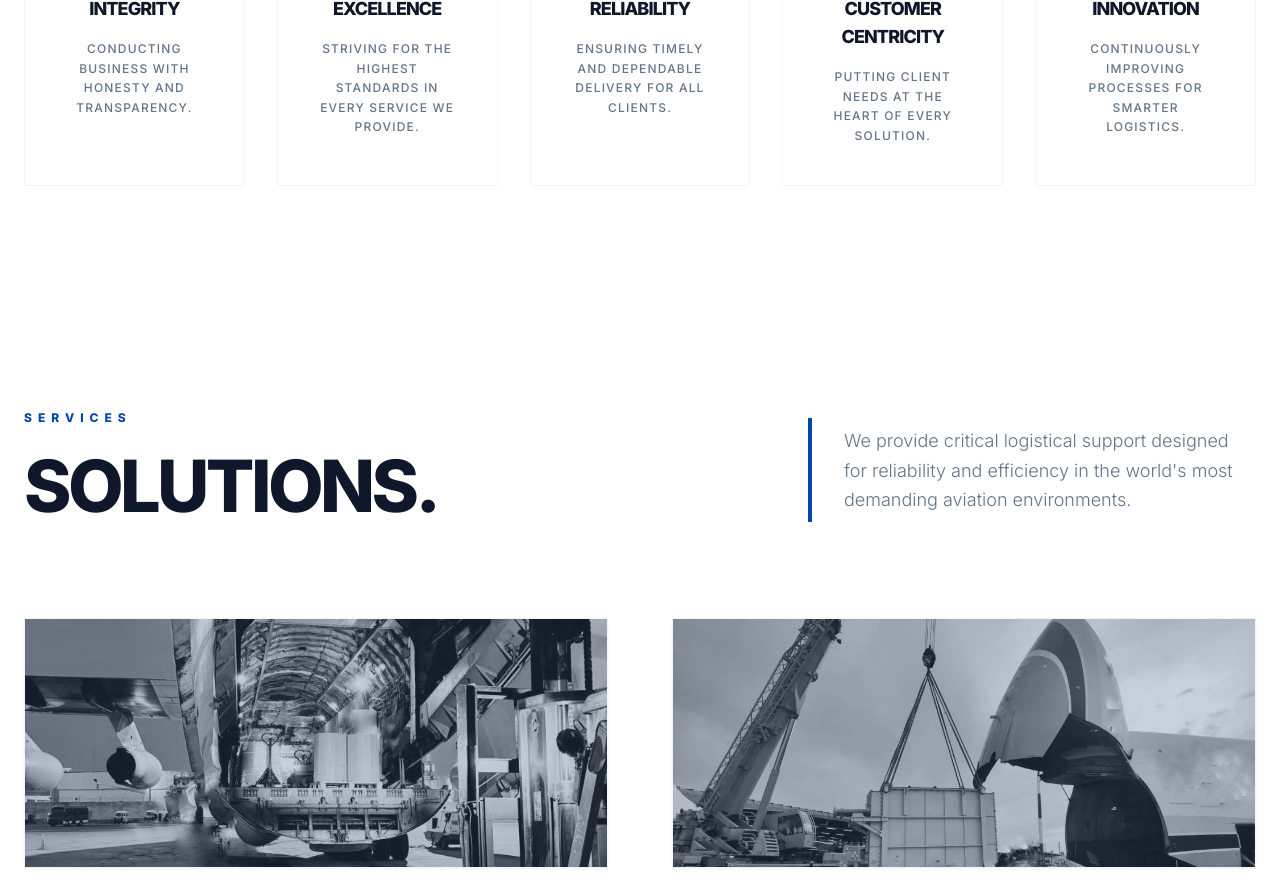
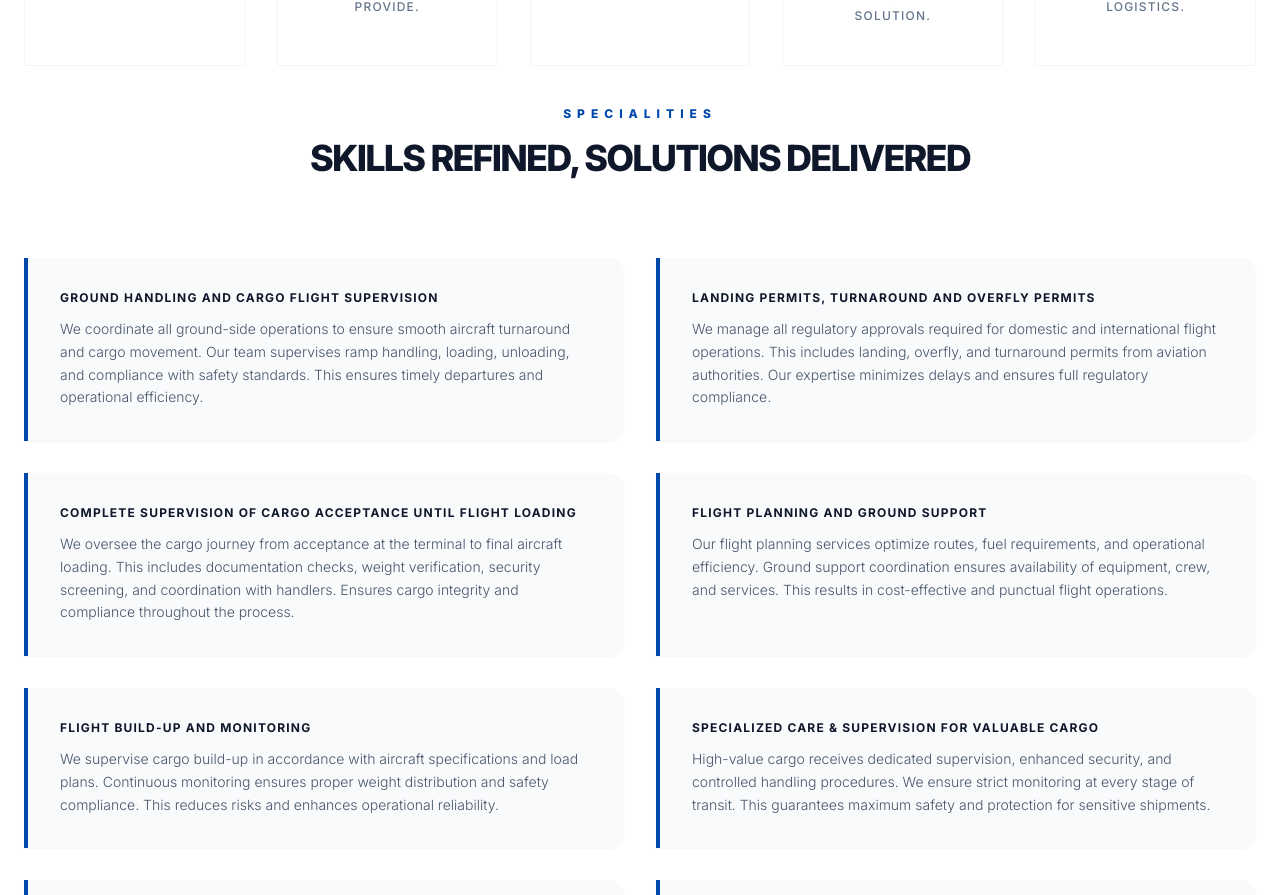
Before and after one commit to RashadMuhammad/CHAPTER-50, a React (Vite) app: page / in a window 1280 px wide. Shown: the part 1860-2755 px from the top of the page. Built offline with nearby package versions, Linux system fonts and the light colour scheme.

Commit message:
Specialities added

```diff
--- a/components/About.tsx
+++ b/components/About.tsx
@@ -1,6 +1,5 @@
-
-import React from 'react';
-import { VALUES } from '../constants';
+import React from "react";
+import { VALUES } from "../constants";
 
 const About: React.FC = () => {
   return (
@@ -8,22 +7,39 @@ const About: React.FC = () => {
       <div className="container mx-auto px-6">
         <div className="flex flex-col lg:flex-row gap-16 items-center">
           <div className="lg:w-1/2">
-            <h2 className="text-brand-primary text-sm font-bold uppercase tracking-[0.2em] mb-4">About Us</h2>
+            <h2 className="text-brand-primary text-sm font-bold uppercase tracking-[0.2em] mb-4">
+              About Us
+            </h2>
             <h3 className="text-4xl md:text-5xl font-black text-slate-900 mb-6 leading-tight tracking-tight uppercase">
-              Dubai's Trusted Partner in <span className="text-brand-primary">Aviation.</span>
+              Dubai's Trusted Partner in{" "}
+              <span className="text-brand-primary">Aviation.</span>
             </h3>
             <p className="text-slate-600 mb-6 leading-relaxed text-lg font-light">
-              Chapter50 Aviation Services combines a fresh perspective with proven expertise. We specialize in delivering dependable, high-quality services supported by practical operational knowledge and strong management capabilities.
+              Chapter50 Aviation Services combines a fresh perspective with
+              proven expertise. We specialize in delivering dependable,
+              high-quality services supported by practical operational knowledge
+              and strong management capabilities.
             </p>
 
             <div className="grid grid-cols-1 md:grid-cols-2 gap-8 mt-12">
               <div className="p-8 bg-slate-50 border-l-4 border-brand-primary rounded-r-2xl shadow-sm">
-                <h4 className="font-bold text-slate-900 mb-3 uppercase tracking-widest text-xs">Our Vision</h4>
-                <p className="text-sm text-slate-600 leading-relaxed font-light">Enhancing customer satisfaction by delivering practical, efficient, and dependable aviation solutions.</p>
+                <h4 className="font-bold text-slate-900 mb-3 uppercase tracking-widest text-xs">
+                  Our Vision
+                </h4>
+                <p className="text-sm text-slate-600 leading-relaxed font-light">
+                  Enhancing customer satisfaction by delivering practical,
+                  efficient, and dependable aviation solutions.
+                </p>
               </div>
               <div className="p-8 bg-slate-50 border-l-4 border-slate-300 rounded-r-2xl shadow-sm">
-                <h4 className="font-bold text-slate-900 mb-3 uppercase tracking-widest text-xs text-slate-500">Our Mission</h4>
-                <p className="text-sm text-slate-600 leading-relaxed font-light">To uphold highest ethical standards, exceed client expectations, and pursue continuous improvement in every operation.</p>
+                <h4 className="font-bold text-slate-900 mb-3 uppercase tracking-widest text-xs text-slate-500">
+                  Our Mission
+                </h4>
+                <p className="text-sm text-slate-600 leading-relaxed font-light">
+                  To uphold highest ethical standards, exceed client
+                  expectations, and pursue continuous improvement in every
+                  operation.
+                </p>
               </div>
             </div>
           </div>
@@ -38,31 +54,168 @@ const About: React.FC = () => {
               <div className="absolute inset-0 bg-brand-secondary/10 mix-blend-multiply"></div>
             </div>
             <div className="absolute -bottom-10 -left-10 w-48 h-48 bg-brand-primary rounded-sm -z-10 flex flex-col items-center justify-center p-6 text-white text-center shadow-xl">
-               <span className="text-5xl font-black italic">25+</span>
-               <span className="text-[10px] uppercase tracking-[0.3em] mt-3 font-bold leading-tight">Years Hub Experience</span>
+              <span className="text-5xl font-black italic">25+</span>
+              <span className="text-[10px] uppercase tracking-[0.3em] mt-3 font-bold leading-tight">
+                Years Hub Experience
+              </span>
             </div>
             <div className="absolute top-10 right-10 w-32 h-32 bg-slate-100 rounded-sm -z-10 opacity-40 border border-slate-200"></div>
           </div>
         </div>
 
         {/* Values Section */}
-        <div className="mt-40">
+        <div className="mt-10">
           <div className="text-center mb-20">
-            <h3 className="text-brand-primary text-xs font-black uppercase tracking-[0.5em] mb-4">Values</h3>
-            <h4 className="text-4xl font-black text-slate-900 uppercase tracking-tighter">Foundation of Excellence.</h4>
+            <h3 className="text-brand-primary text-xs font-black uppercase tracking-[0.5em] mb-4">
+              Values
+            </h3>
+            <h4 className="text-4xl font-black text-slate-900 uppercase tracking-tighter">
+              Foundation of Excellence.
+            </h4>
           </div>
           <div className="grid grid-cols-1 md:grid-cols-3 lg:grid-cols-5 gap-8">
             {VALUES.map((value) => (
-              <div key={value.title} className="p-10 border border-slate-100 rounded-sm hover:shadow-2xl transition-all bg-white group text-center">
+              <div
+                key={value.title}
+                className="p-10 border border-slate-100 rounded-sm hover:shadow-2xl transition-all bg-white group text-center"
+              >
                 <div className="w-16 h-16 bg-slate-50 text-brand-primary rounded-full flex items-center justify-center mx-auto mb-8 group-hover:bg-brand-primary group-hover:text-white transition-all duration-500">
-                  <svg className="w-8 h-8" fill="none" stroke="currentColor" viewBox="0 0 24 24">
-                    <path strokeLinecap="round" strokeLinejoin="round" strokeWidth="1.5" d={value.icon}></path>
+                  <svg
+                    className="w-8 h-8"
+                    fill="none"
+                    stroke="currentColor"
+                    viewBox="0 0 24 24"
+                  >
+                    <path
+                      strokeLinecap="round"
+                      strokeLinejoin="round"
+                      strokeWidth="1.5"
+                      d={value.icon}
+                    ></path>
                   </svg>
                 </div>
-                <h4 className="font-black text-slate-900 mb-4 uppercase tracking-tighter text-lg">{value.title}</h4>
-                <p className="text-xs text-slate-500 leading-relaxed font-medium uppercase tracking-widest">{value.description}</p>
+                <h4 className="font-black text-slate-900 mb-4 uppercase tracking-tighter text-lg">
+                  {value.title}
+                </h4>
+                <p className="text-xs text-slate-500 leading-relaxed font-medium uppercase tracking-widest">
+                  {value.description}
+                </p>
               </div>
             ))}
+          </div>
+        </div>
+
+        <div className="mt-10">
+          <div className="text-center mb-20">
+            <h3 className="text-brand-primary text-xs font-black uppercase tracking-[0.5em] mb-4">
+              SPECIALITIES
+            </h3>
+            <h4 className="text-4xl font-black text-slate-900 uppercase tracking-tighter">
+              Skills Refined, Solutions Delivered
+            </h4>
+          </div>
+          <div className="grid grid-cols-1 md:grid-cols-2 gap-8 mt-12">
+            <div className="p-8 bg-slate-50 border-l-4 border-brand-primary rounded-r-2xl shadow-sm">
+              <h4 className="font-bold text-slate-900 mb-3 uppercase tracking-widest text-xs">
+                GROUND HANDLING AND CARGO FLIGHT SUPERVISION
+              </h4>
+              <p className="text-sm text-slate-600 leading-relaxed font-light">
+                We coordinate all ground-side operations to ensure smooth
+                aircraft turnaround and cargo movement. Our team supervises ramp
+                handling, loading, unloading, and compliance with safety
+                standards. This ensures timely departures and operational
+                efficiency.
+              </p>
+            </div>
+            <div className="p-8 bg-slate-50 border-l-4 border-brand-primary rounded-r-2xl shadow-sm">
+              <h4 className="font-bold text-slate-900 mb-3 uppercase tracking-widest text-xs">
+                LANDING PERMITS, TURNAROUND AND OVERFLY PERMITS
+              </h4>
+              <p className="text-sm text-slate-600 leading-relaxed font-light">
+                We manage all regulatory approvals required for domestic and
+                international flight operations. This includes landing, overfly,
+                and turnaround permits from aviation authorities. Our expertise
+                minimizes delays and ensures full regulatory compliance.
+              </p>
+            </div>
+            <div className="p-8 bg-slate-50 border-l-4 border-brand-primary rounded-r-2xl shadow-sm">
+              <h4 className="font-bold text-slate-900 mb-3 uppercase tracking-widest text-xs">
+                COMPLETE SUPERVISION OF CARGO ACCEPTANCE UNTIL FLIGHT LOADING
+              </h4>
+              <p className="text-sm text-slate-600 leading-relaxed font-light">
+                We oversee the cargo journey from acceptance at the terminal to
+                final aircraft loading. This includes documentation checks,
+                weight verification, security screening, and coordination with
+                handlers. Ensures cargo integrity and compliance throughout the
+                process.
+              </p>
+            </div>
+            <div className="p-8 bg-slate-50 border-l-4 border-brand-primary rounded-r-2xl shadow-sm">
+              <h4 className="font-bold text-slate-900 mb-3 uppercase tracking-widest text-xs">
+                FLIGHT PLANNING AND GROUND SUPPORT
+              </h4>
+              <p className="text-sm text-slate-600 leading-relaxed font-light">
+                Our flight planning services optimize routes, fuel requirements,
+                and operational efficiency. Ground support coordination ensures
+                availability of equipment, crew, and services. This results in
+                cost-effective and punctual flight operations.
+              </p>
+            </div>
+            <div className="p-8 bg-slate-50 border-l-4 border-brand-primary rounded-r-2xl shadow-sm">
+              <h4 className="font-bold text-slate-900 mb-3 uppercase tracking-widest text-xs">
+                FLIGHT BUILD-UP AND MONITORING
+              </h4>
+              <p className="text-sm text-slate-600 leading-relaxed font-light">
+                We supervise cargo build-up in accordance with aircraft
+                specifications and load plans. Continuous monitoring ensures
+                proper weight distribution and safety compliance. This reduces
+                risks and enhances operational reliability.
+              </p>
+            </div>
+            <div className="p-8 bg-slate-50 border-l-4 border-brand-primary rounded-r-2xl shadow-sm">
+              <h4 className="font-bold text-slate-900 mb-3 uppercase tracking-widest text-xs">
+                SPECIALIZED CARE & SUPERVISION FOR VALUABLE CARGO
+              </h4>
+              <p className="text-sm text-slate-600 leading-relaxed font-light">
+                High-value cargo receives dedicated supervision, enhanced
+                security, and controlled handling procedures. We ensure strict
+                monitoring at every stage of transit. This guarantees maximum
+                safety and protection for sensitive shipments.
+              </p>
+            </div>
+            <div className="p-8 bg-slate-50 border-l-4 border-brand-primary rounded-r-2xl shadow-sm">
+              <h4 className="font-bold text-slate-900 mb-3 uppercase tracking-widest text-xs">
+                AIR FREIGHT
+              </h4>
+              <p className="text-sm text-slate-600 leading-relaxed font-light">
+                We provide comprehensive air freight solutions tailored to
+                time-critical and specialized cargo. Our services include
+                coordination, documentation, and carrier liaison. Ensures fast,
+                secure, and reliable cargo movement worldwide.
+              </p>
+            </div>
+            <div className="p-8 bg-slate-50 border-l-4 border-brand-primary rounded-r-2xl shadow-sm">
+              <h4 className="font-bold text-slate-900 mb-3 uppercase tracking-widest text-xs">
+                FLIGHT SUPPORT
+              </h4>
+              <p className="text-sm text-slate-600 leading-relaxed font-light">
+                Our flight support services cover operational planning,
+                coordination, and real-time assistance. We ensure smooth
+                communication between crews, ground handlers, and authorities.
+                This enhances efficiency and operational control.
+              </p>
+            </div>
+            <div className="p-8 bg-slate-50 border-l-4 border-brand-primary rounded-r-2xl shadow-sm">
+              <h4 className="font-bold text-slate-900 mb-3 uppercase tracking-widest text-xs">
+                EXPORT IMPORT DOCUMENTATION
+              </h4>
+              <p className="text-sm text-slate-600 leading-relaxed font-light">
+                We handle complete export and import documentation in compliance
+                with international trade regulations. This includes customs
+                paperwork, permits, and cargo declarations. Ensures hassle-free
+                clearance and smooth cargo movement.
+              </p>
+            </div>
           </div>
         </div>
       </div>
```
Also changed, not shown: public/images/Airfreight.jpeg, public/images/Airfreight1.jpeg (added).
